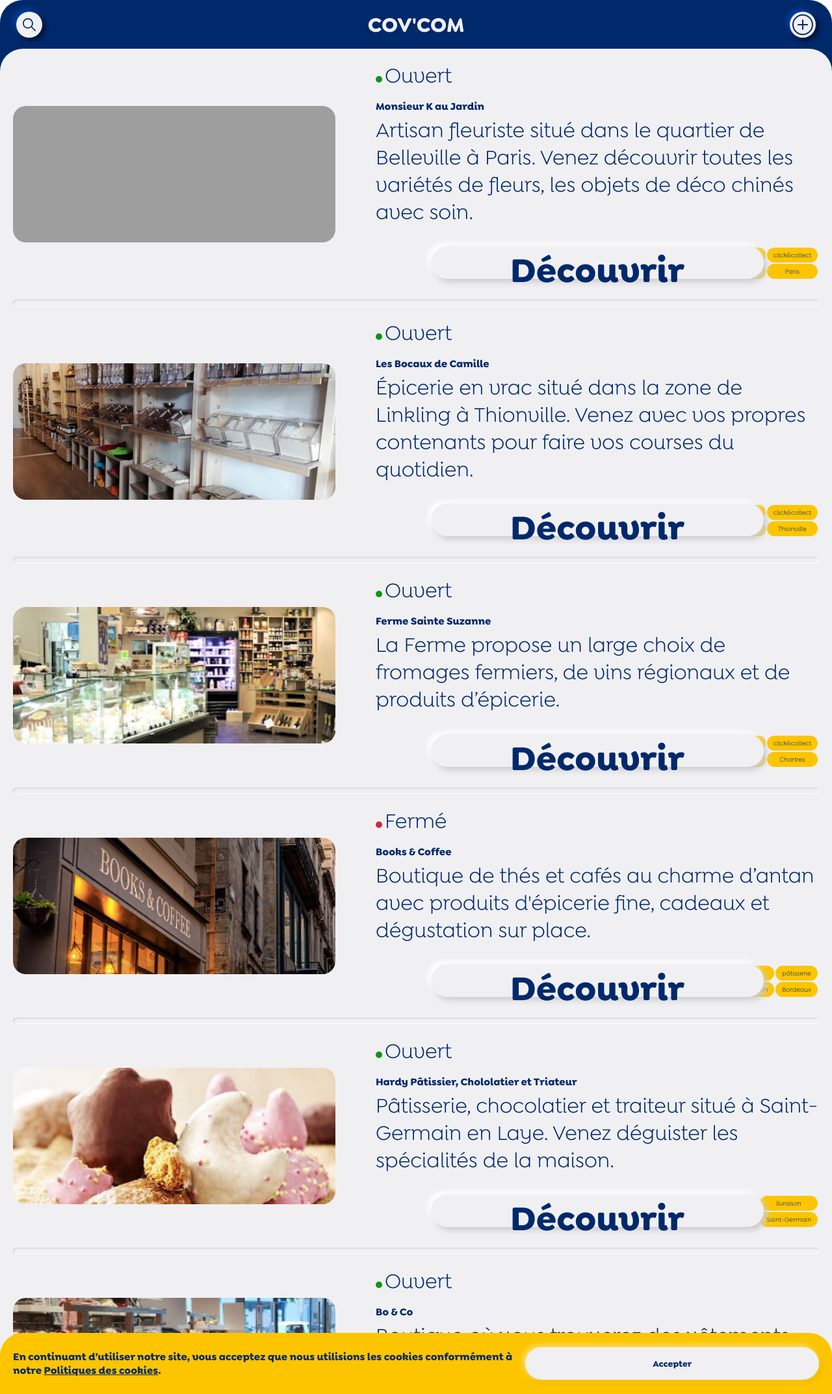
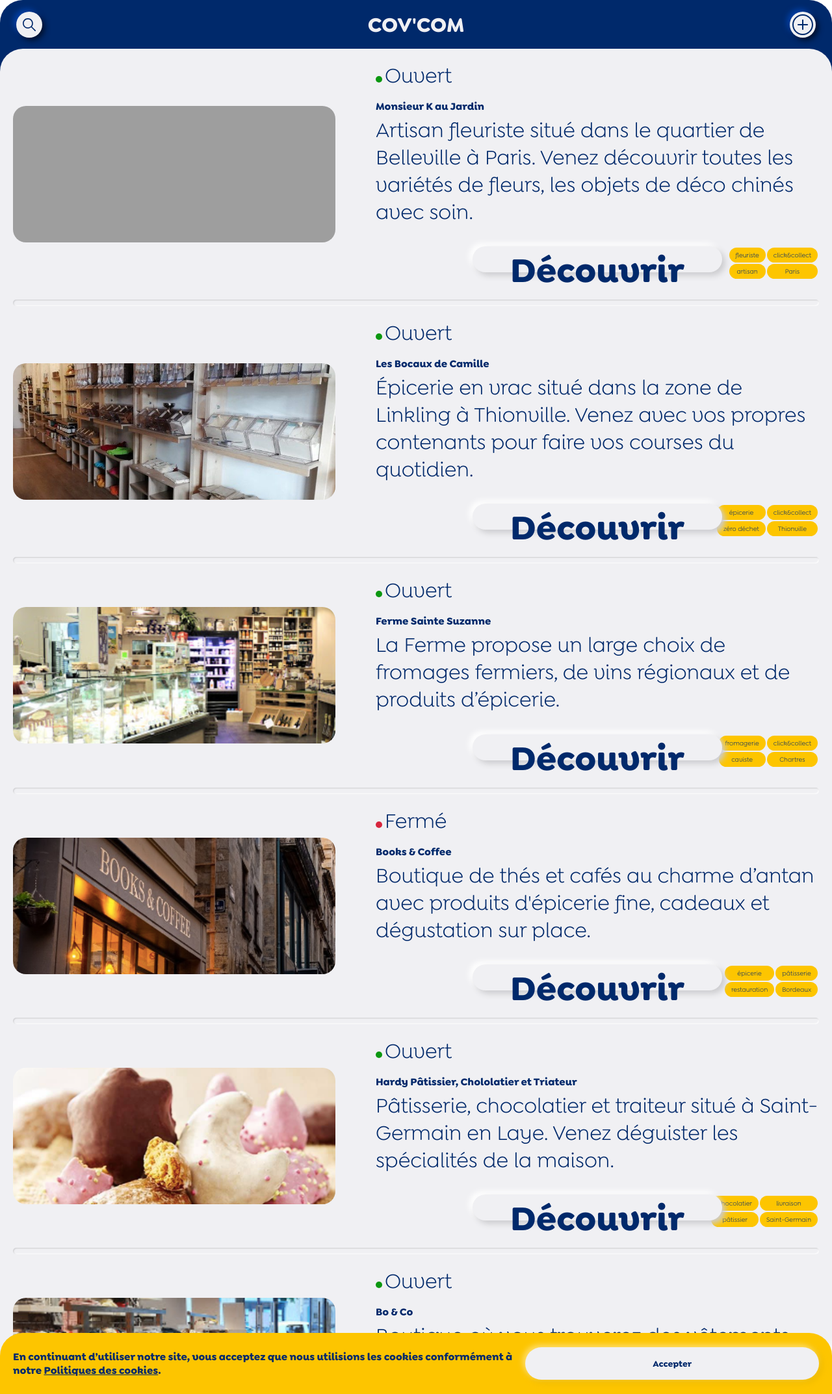
Before and after one commit to kodypistol/covcom, a Jekyll site: the page built from index.md, in a window 1280 px wide. Shown: the whole page at 65% size. Built offline with Jekyll 4.4.1, drawn with Linux system fonts in a browser that asks for light colours; grey boxes are pictures that could not be loaded.

Commit message:
correction bouton découvrir

```diff
--- a/_sass/common/carte_commerce.scss
+++ b/_sass/common/carte_commerce.scss
@@ -94,8 +94,8 @@
     background-color: $blanc;
     color: $bleu;
     font-family: Goldplay-Alt-Bold;
-    height: 50px;
-    width: 40vw;
+    height: 40px;
+    width: 30vw;
     font-size: 2.5vh;
     box-shadow:  5px 5px 10px #cccccf, -5px -5px 10px #ffffff;
     position: relative;
```
